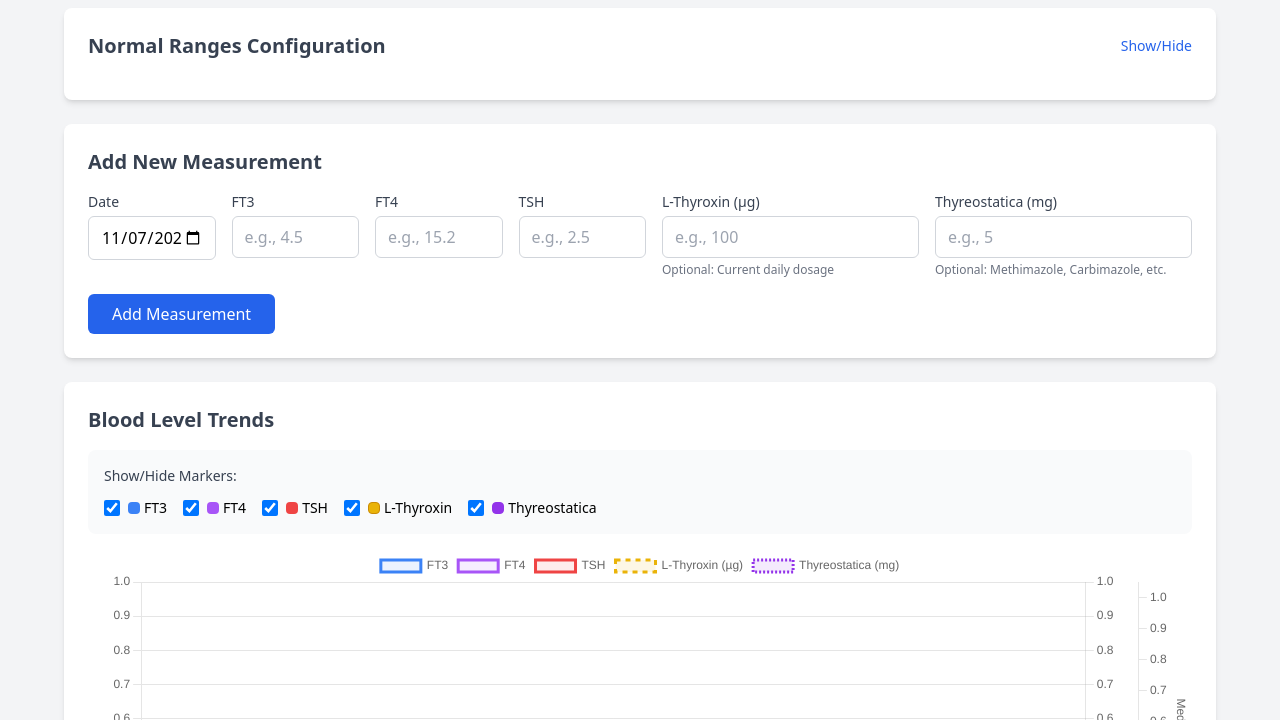
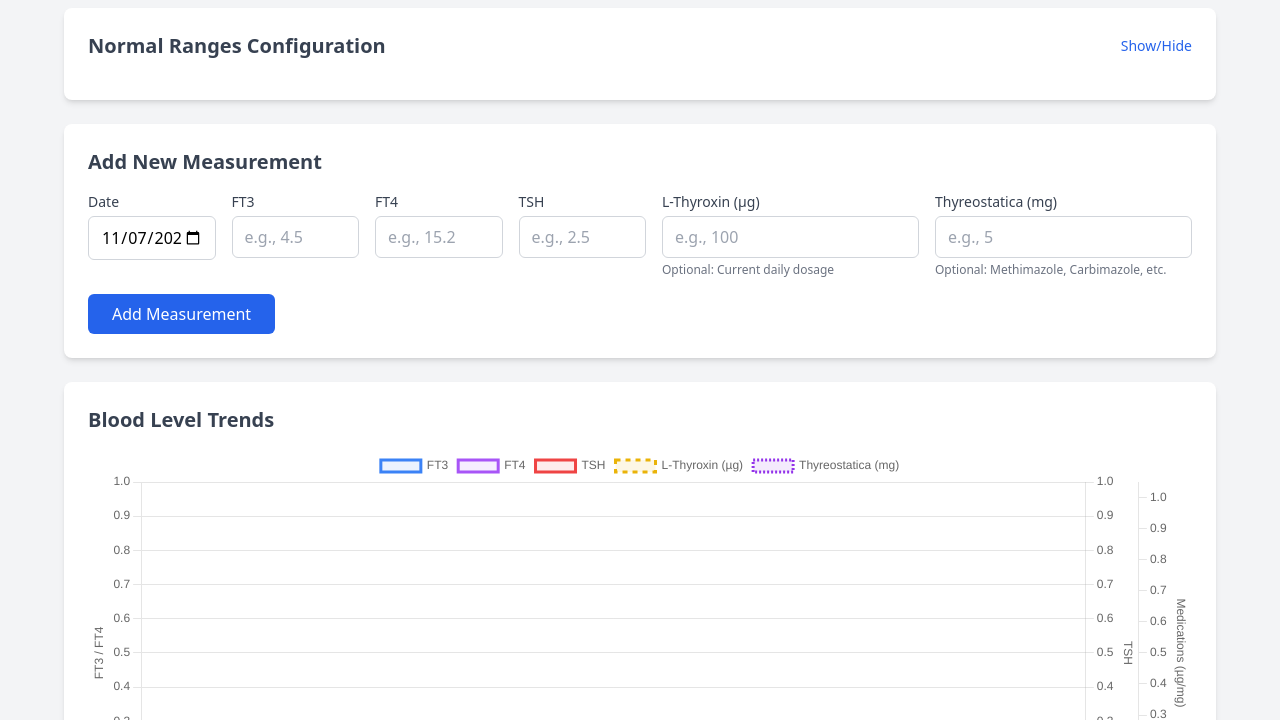
Before and after one commit to kolstr/thyroid-level-tracker, a plain HTML site: page docs/index.html in a window 1280 px wide. Shown: the part 80-800 px from the top of the page. Drawn offline with nearby package versions, Linux system fonts and the light colour scheme.

Commit message:
Revert "Add chart controls for dataset visibility in thyroid blood level trends"
This reverts commit 3b4a0fd8e7d4d5f761cf9b9abf390cb8c387b81f.

```diff
--- a/docs/index.html
+++ b/docs/index.html
@@ -165,54 +165,6 @@
         <!-- Chart -->
         <div class="bg-white rounded-lg shadow-md p-6 mb-6">
             <h2 class="text-xl font-semibold text-gray-700 mb-4">Blood Level Trends</h2>
-
-            <!-- Chart Controls -->
-            <div class="mb-4 p-4 bg-gray-50 rounded-lg">
-                <h3 class="text-sm font-medium text-gray-700 mb-3">Show/Hide Markers:</h3>
-                <div class="flex flex-wrap gap-4">
-                    <label class="flex items-center gap-2 cursor-pointer">
-                        <input type="checkbox" id="toggleFT3" checked onchange="toggleDataset(0)"
-                               class="w-4 h-4 text-blue-600 border-gray-300 rounded focus:ring-blue-500">
-                        <span class="flex items-center gap-1 text-sm">
-                            <span class="w-3 h-3 rounded" style="background-color: rgb(59, 130, 246);"></span>
-                            <span class="font-medium">FT3</span>
-                        </span>
-                    </label>
-                    <label class="flex items-center gap-2 cursor-pointer">
-                        <input type="checkbox" id="toggleFT4" checked onchange="toggleDataset(1)"
-                               class="w-4 h-4 text-purple-600 border-gray-300 rounded focus:ring-purple-500">
-                        <span class="flex items-center gap-1 text-sm">
-                            <span class="w-3 h-3 rounded" style="background-color: rgb(168, 85, 247);"></span>
-                            <span class="font-medium">FT4</span>
-                        </span>
-                    </label>
-                    <label class="flex items-center gap-2 cursor-pointer">
-                        <input type="checkbox" id="toggleTSH" checked onchange="toggleDataset(2)"
-                               class="w-4 h-4 text-red-600 border-gray-300 rounded focus:ring-red-500">
-                        <span class="flex items-center gap-1 text-sm">
-                            <span class="w-3 h-3 rounded" style="background-color: rgb(239, 68, 68);"></span>
-                            <span class="font-medium">TSH</span>
-                        </span>
-                    </label>
-                    <label class="flex items-center gap-2 cursor-pointer">
-                        <input type="checkbox" id="toggleLThyroxin" checked onchange="toggleDataset(3)"
-                               class="w-4 h-4 text-yellow-600 border-gray-300 rounded focus:ring-yellow-500">
-                        <span class="flex items-center gap-1 text-sm">
-                            <span class="w-3 h-3 rounded border border-yellow-600" style="background-color: rgb(234, 179, 8);"></span>
-                            <span class="font-medium">L-Thyroxin</span>
-                        </span>
-                    </label>
-                    <label class="flex items-center gap-2 cursor-pointer">
-                        <input type="checkbox" id="toggleThyreostatica" checked onchange="toggleDataset(4)"
-                               class="w-4 h-4 text-purple-600 border-gray-300 rounded focus:ring-purple-500">
-                        <span class="flex items-center gap-1 text-sm">
-                            <span class="w-3 h-3 rounded border border-purple-600" style="background-color: rgb(147, 51, 234);"></span>
-                            <span class="font-medium">Thyreostatica</span>
-                        </span>
-                    </label>
-                </div>
-            </div>
-
             <div class="relative h-96">
                 <canvas id="thyroidChart"></canvas>
             </div>
@@ -291,15 +243,6 @@
         // Normal ranges (load from localStorage or use defaults)
         let normalRanges = JSON.parse(localStorage.getItem('normalRanges')) || JSON.parse(JSON.stringify(defaultRanges));
 
-        // Chart visibility settings (load from localStorage or default to all visible)
-        let chartVisibility = JSON.parse(localStorage.getItem('chartVisibility')) || {
-            ft3: true,
-            ft4: true,
-            tsh: true,
-            lthyroxin: true,
-            thyreostatica: true
-        };
-
         // Check if value is in normal range
         function isInRange(value, type) {
             const range = normalRanges[type];
@@ -366,31 +309,6 @@
 
         // Chart instance
         let chart;
-
-        // Toggle dataset visibility
-        function toggleDataset(datasetIndex) {
-            const datasetKeys = ['ft3', 'ft4', 'tsh', 'lthyroxin', 'thyreostatica'];
-            const key = datasetKeys[datasetIndex];
-
-            // Toggle visibility
-            chartVisibility[key] = !chartVisibility[key];
-
-            // Update chart
-            chart.data.datasets[datasetIndex].hidden = !chartVisibility[key];
-            chart.update();
-
-            // Save to localStorage
-            localStorage.setItem('chartVisibility', JSON.stringify(chartVisibility));
-        }
-
-        // Load chart visibility settings
-        function loadChartVisibility() {
-            document.getElementById('toggleFT3').checked = chartVisibility.ft3;
-            document.getElementById('toggleFT4').checked = chartVisibility.ft4;
-            document.getElementById('toggleTSH').checked = chartVisibility.tsh;
-            document.getElementById('toggleLThyroxin').checked = chartVisibility.lthyroxin;
-            document.getElementById('toggleThyreostatica').checked = chartVisibility.thyreostatica;
-        }
 
         // Toggle range configuration
         function toggleRangeConfig() {
@@ -464,8 +382,7 @@
                             tension: 0.1,
                             yAxisID: 'y',
                             pointRadius: 5,
-                            pointHoverRadius: 7,
-                            hidden: !chartVisibility.ft3
+                            pointHoverRadius: 7
                         },
                         {
                             label: 'FT4',
@@ -475,8 +392,7 @@
                             tension: 0.1,
                             yAxisID: 'y',
                             pointRadius: 5,
-                            pointHoverRadius: 7,
-                            hidden: !chartVisibility.ft4
+                            pointHoverRadius: 7
                         },
                         {
                             label: 'TSH',
@@ -486,8 +402,7 @@
                             tension: 0.1,
                             yAxisID: 'y1',
                             pointRadius: 5,
-                            pointHoverRadius: 7,
-                            hidden: !chartVisibility.tsh
+                            pointHoverRadius: 7
                         },
                         {
                             label: 'L-Thyroxin (µg)',
@@ -498,8 +413,7 @@
                             yAxisID: 'y2',
                             pointRadius: 5,
                             pointHoverRadius: 7,
-                            borderDash: [5, 5],
-                            hidden: !chartVisibility.lthyroxin
+                            borderDash: [5, 5]
                         },
                         {
                             label: 'Thyreostatica (mg)',
@@ -510,8 +424,7 @@
                             yAxisID: 'y2',
                             pointRadius: 5,
                             pointHoverRadius: 7,
-                            borderDash: [2, 2],
-                            hidden: !chartVisibility.thyreostatica
+                            borderDash: [2, 2]
                         }
                     ]
                 },
@@ -878,7 +791,6 @@
 
         // Initialize app
         loadRangeForm();
-        loadChartVisibility();
         initChart();
         updateChart();
         updateTable();
```
